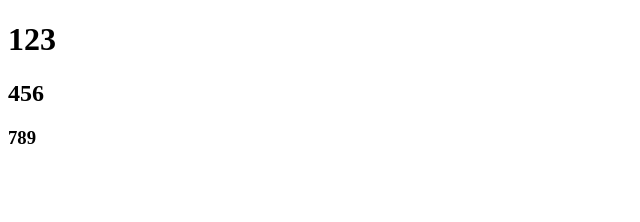
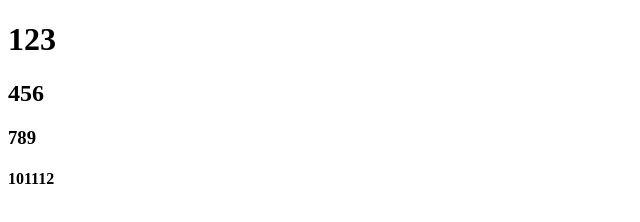
Before and after one commit to tinamin8110/git-a, a plain HTML site: page index.html in a window 1280 px wide. Shown: the full height of the page, 0-640 px from the left. Drawn offline with Linux system fonts and the light colour scheme.

Commit message:
add 101112

```diff
--- a/index.html
+++ b/index.html
@@ -11,6 +11,7 @@
     <h1>123</h1>
     <h2>456</h2>
     <h3>789</h3>
+    <h4>101112</h4>
 </body>
 
 </html>
```
